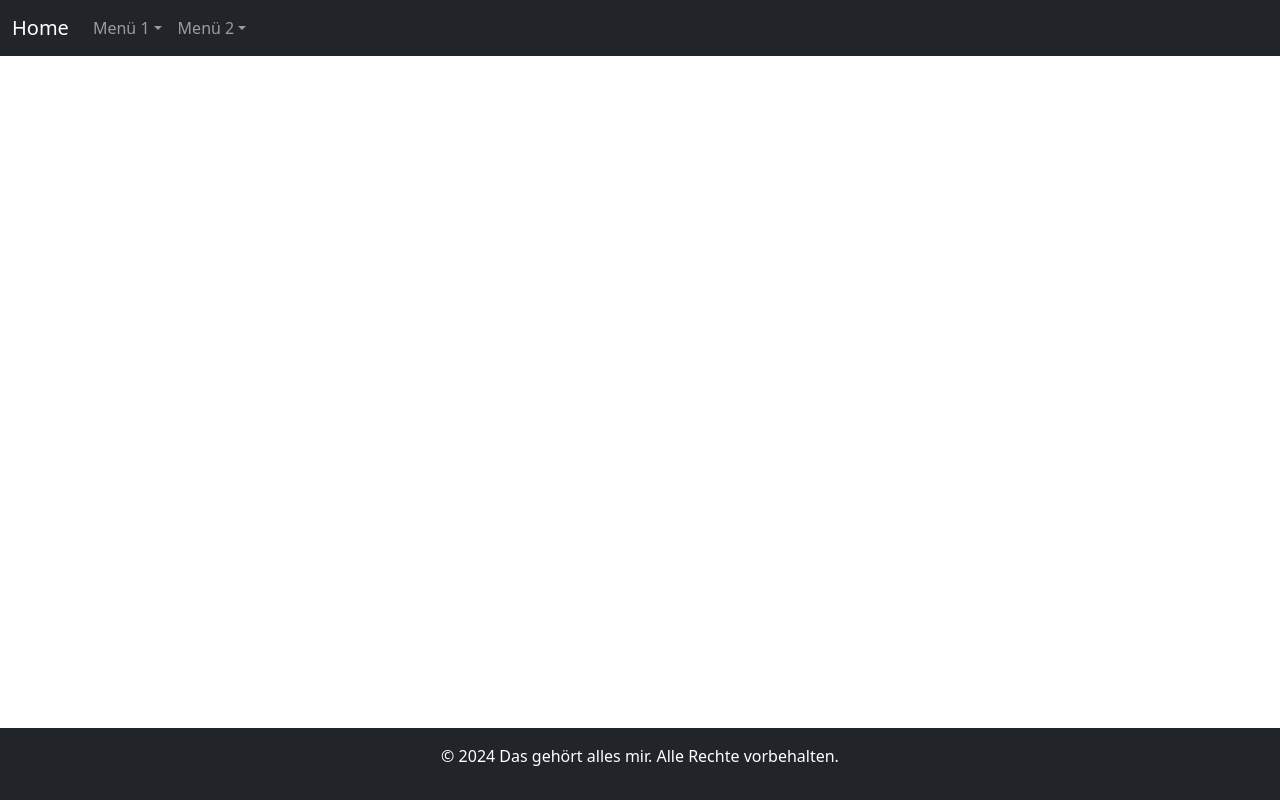
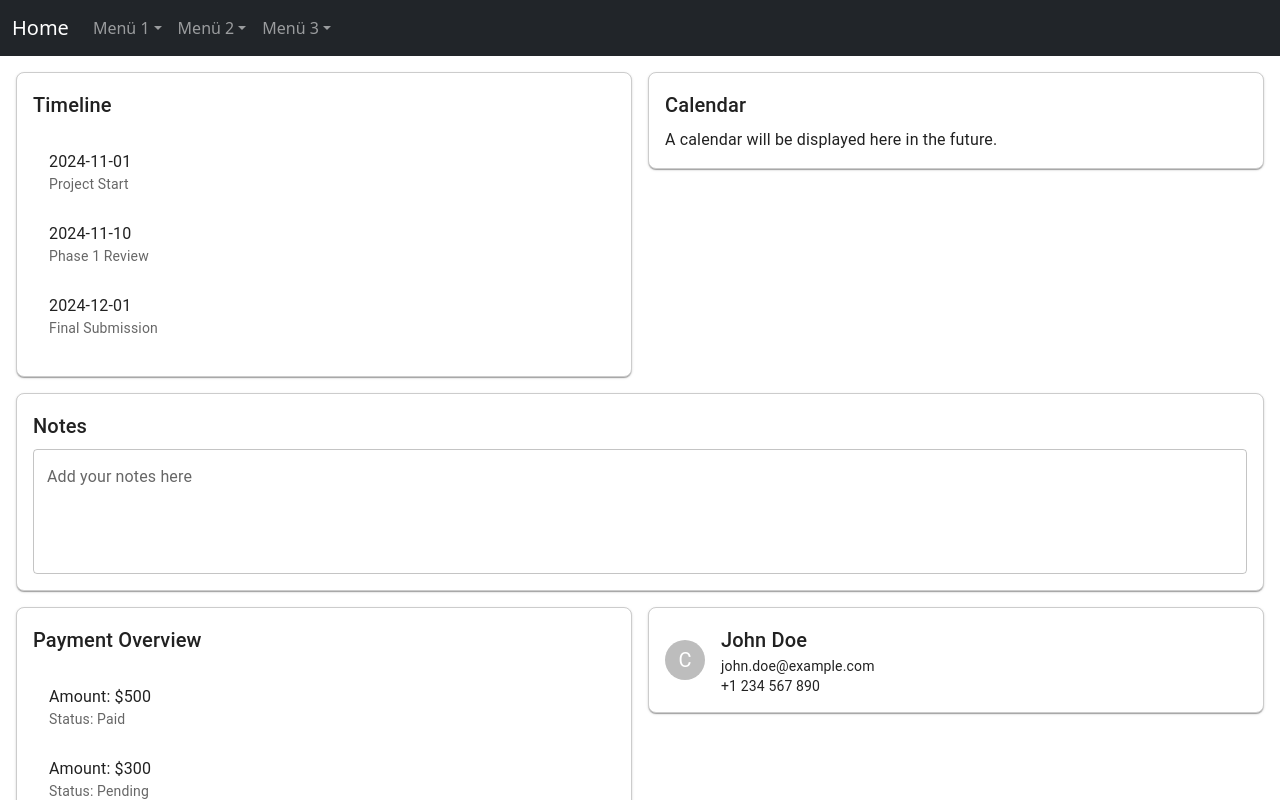
Before and after one commit to SirRazac/my-frontend-project, a React (Create React App) app: page /gridtesting in a window 1280 px wide. Shown: the top 800 px of the page. Built offline with nearby package versions, Linux system fonts and the light colour scheme.

Commit message:
Added grid component for testing

```diff
--- a/package.json
+++ b/package.json
@@ -3,6 +3,9 @@
   "version": "0.1.0",
   "private": true,
   "dependencies": {
+    "@emotion/react": "^11.13.3",
+    "@emotion/styled": "^11.13.0",
+    "@mui/material": "^6.1.7",
     "@testing-library/jest-dom": "^5.17.0",
     "@testing-library/react": "^13.4.0",
     "@testing-library/user-event": "^13.5.0",
--- a/src/App.jsx
+++ b/src/App.jsx
@@ -25,6 +25,7 @@
 import Recipe from "./pages/recipe/recipe.jsx";
 import HtmlTutorial from "./pages/htmltutorial/htmltutorial.jsx";
 import MemeGenerator from "./pages/meme/memegenerator.jsx";
+import GridTesting from "./pages/gridTesting/gridTesting.jsx";
 
 // ------------------------------------------------------------------------------
 // Class
@@ -48,6 +49,13 @@
       { label: "Meme-Generator", link: "/memegenerator" },
     ],
   },
+  {
+    label: "Menü 3",
+    link: "#about",
+    subItems: [
+      { label: "Grid Testing", link: "/gridtesting" },
+    ],
+  },
 ];
 class App extends Component {
   render() {
@@ -64,6 +72,7 @@
               <Route path="/recipe" element={<Recipe />} />
               <Route path="/htmltutorial" element={<HtmlTutorial />} />
               <Route path="/memegenerator" element={<MemeGenerator />} />
+              <Route path="/gridtesting" element={<GridTesting />} />
             </Routes>
             <footer className="bg-dark text-white text-center py-3 mt-auto">
               <div className="container">
--- /dev/null
+++ b/src/component/gridTesting/calendar.jsx
@@ -0,0 +1,23 @@
+// ------------------------------------------------------------------------------
+// Import Packages
+// ------------------------------------------------------------------------------
+import React from 'react';
+import { Typography, Card } from '@mui/material';
+
+// ------------------------------------------------------------------------------
+// Function
+// ------------------------------------------------------------------------------
+function Calendar() {
+  return (
+    <Card sx={{ border: '1px solid #ccc', borderRadius: 2, padding: 2 }}>
+      <Typography variant="h6" gutterBottom>
+        Calendar
+      </Typography>
+      <Typography variant="body1">
+        A calendar will be displayed here in the future.
+      </Typography>
+    </Card>
+  );
+}
+
+export default Calendar;
--- /dev/null
+++ b/src/component/gridTesting/customerProfileCard.jsx
@@ -0,0 +1,31 @@
+// ------------------------------------------------------------------------------
+// Import Packages
+// ------------------------------------------------------------------------------
+import React from 'react';
+import { Box, Typography, Avatar, Card } from '@mui/material';
+
+// ------------------------------------------------------------------------------
+// Function
+// ------------------------------------------------------------------------------
+function CustomerProfileCard() {
+  return (
+    <Card
+      sx={{
+        border: '1px solid #ccc',
+        borderRadius: 2,
+        padding: 2,
+        display: 'flex',
+        alignItems: 'center',
+      }}
+    >
+      <Avatar sx={{ marginRight: 2 }}>C</Avatar>
+      <Box>
+        <Typography variant="h6">John Doe</Typography>
+        <Typography variant="body2">john.doe@example.com</Typography>
+        <Typography variant="body2">+1 234 567 890</Typography>
+      </Box>
+    </Card>
+  );
+}
+
+export default CustomerProfileCard;
--- /dev/null
+++ b/src/component/gridTesting/notesField.jsx
@@ -0,0 +1,27 @@
+// ------------------------------------------------------------------------------
+// Import Packages
+// ------------------------------------------------------------------------------
+import React from 'react';
+import { Typography, TextField, Card } from '@mui/material';
+
+// ------------------------------------------------------------------------------
+// Function
+// ------------------------------------------------------------------------------
+function NotesField() {
+  return (
+    <Card sx={{ border: '1px solid #ccc', borderRadius: 2, padding: 2 }}>
+      <Typography variant="h6" gutterBottom>
+        Notes
+      </Typography>
+      <TextField
+        label="Add your notes here"
+        multiline
+        rows={4}
+        variant="outlined"
+        fullWidth
+      />
+    </Card>
+  );
+}
+
+export default NotesField;
--- /dev/null
+++ b/src/component/gridTesting/paymentOverview.jsx
@@ -0,0 +1,36 @@
+// ------------------------------------------------------------------------------
+// Import Packages
+// ------------------------------------------------------------------------------
+import React from 'react';
+import { Typography, List, ListItem, ListItemText, Card } from '@mui/material';
+
+// ------------------------------------------------------------------------------
+// Function
+// ------------------------------------------------------------------------------
+function PaymentOverview() {
+  const payments = [
+    { id: 1, amount: '$500', status: 'Paid' },
+    { id: 2, amount: '$300', status: 'Pending' },
+    { id: 3, amount: '$200', status: 'Paid' },
+  ];
+
+  return (
+    <Card sx={{ border: '1px solid #ccc', borderRadius: 2, padding: 2 }}>
+      <Typography variant="h6" gutterBottom>
+        Payment Overview
+      </Typography>
+      <List>
+        {payments.map((payment) => (
+          <ListItem key={payment.id}>
+            <ListItemText
+              primary={`Amount: ${payment.amount}`}
+              secondary={`Status: ${payment.status}`}
+            />
+          </ListItem>
+        ))}
+      </List>
+    </Card>
+  );
+}
+
+export default PaymentOverview;
--- /dev/null
+++ b/src/component/gridTesting/timeline.jsx
@@ -0,0 +1,33 @@
+// ------------------------------------------------------------------------------
+// Import Packages
+// ------------------------------------------------------------------------------
+import React from 'react';
+import { Typography, List, ListItem, ListItemText, Card } from '@mui/material';
+
+// ------------------------------------------------------------------------------
+// Function
+// ------------------------------------------------------------------------------
+function Timeline() {
+  const events = [
+    { date: '2024-11-01', description: 'Project Start' },
+    { date: '2024-11-10', description: 'Phase 1 Review' },
+    { date: '2024-12-01', description: 'Final Submission' },
+  ];
+
+  return (
+    <Card sx={{ border: '1px solid #ccc', borderRadius: 2, padding: 2 }}>
+      <Typography variant="h6" gutterBottom>
+        Timeline
+      </Typography>
+      <List>
+        {events.map((event, index) => (
+          <ListItem key={index}>
+            <ListItemText primary={event.date} secondary={event.description} />
+          </ListItem>
+        ))}
+      </List>
+    </Card>
+  );
+}
+
+export default Timeline;
--- /dev/null
+++ b/src/pages/gridTesting/gridTesting.jsx
@@ -0,0 +1,43 @@
+// ------------------------------------------------------------------------------
+// Import Packages
+// ------------------------------------------------------------------------------
+import React from "react";
+import { Grid, Box } from "@mui/material";
+
+// ------------------------------------------------------------------------------
+// Import Components
+// ------------------------------------------------------------------------------
+import Timeline from "../../component/gridTesting/timeline";
+import Calendar from "../../component/gridTesting/calendar";
+import NotesField from "../../component/gridTesting/notesField";
+import PaymentOverview from "../../component/gridTesting/paymentOverview";
+import CustomerProfileCard from "../../component/gridTesting/customerProfileCard";
+
+// ------------------------------------------------------------------------------
+// Function
+// ------------------------------------------------------------------------------
+function GridTesting() {
+    return (
+        <Box sx={{ flexGrow: 1, padding: 2 }}>
+            <Grid container spacing={2}>
+                <Grid item xs={12} md={6}>
+                    <Timeline />
+                </Grid>
+                <Grid item xs={12} md={6}>
+                    <Calendar />
+                </Grid>
+                <Grid item xs={12}>
+                    <NotesField />
+                </Grid>
+                <Grid item xs={12} md={6}>
+                    <PaymentOverview />
+                </Grid>
+                <Grid item xs={12} md={6}>
+                    <CustomerProfileCard />
+                </Grid>
+            </Grid>
+        </Box>
+    );
+}
+
+export default GridTesting;
--- a/src/pages/weather/weather.jsx
+++ b/src/pages/weather/weather.jsx
@@ -29,7 +29,7 @@
           backgroundPosition: 'center',
           backgroundRepeat: 'no-repeat',
           minHeight: '100vh',
-          width: '100%', // Vollständige Breite
+          width: '100%',
           position: 'relative'
         }}
       >
```
Also changed, not shown: 1 other file (tests, documents, lock files or other folders).
